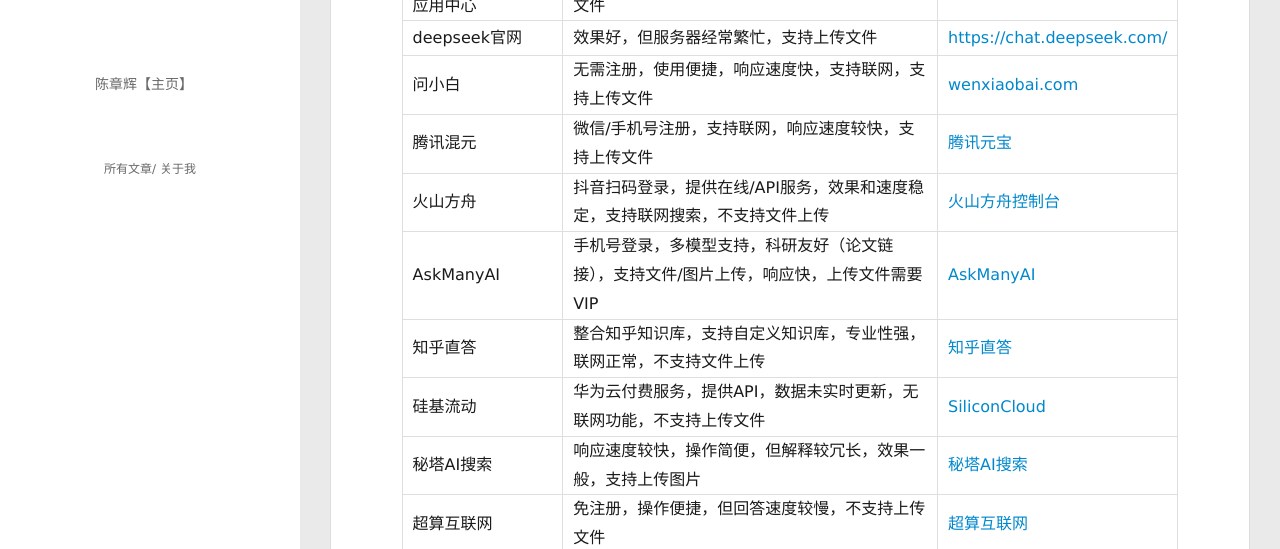
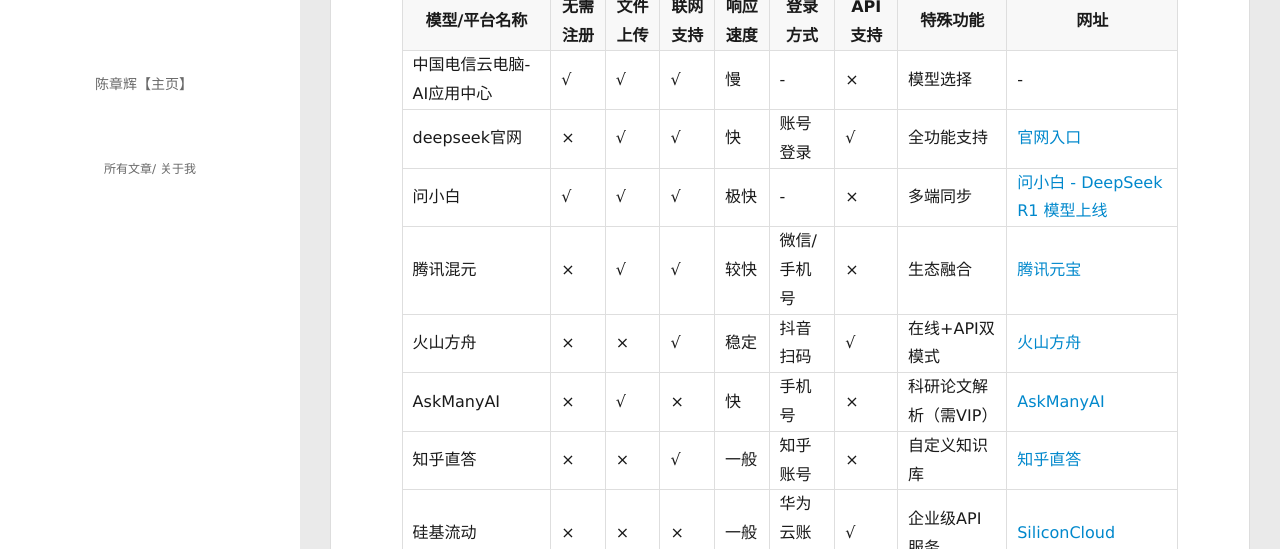
Before and after one commit to chen5016/chen5016.github.io, a plain HTML site: page 2025/02/19/各大平台满血deepseek/index.html in a window 1280 px wide. Shown: the part 251-800 px from the top of the page. Drawn offline with nearby package versions, Linux system fonts and the light colour scheme; some packages are replaced by stand-ins of ours; a script that the page names is missing.

Commit message:
Site updated: 2025-02-20 12:31:11

```diff
--- a/2025/02/19/各大平台满血deepseek/index.html
+++ b/2025/02/19/各大平台满血deepseek/index.html
@@ -16,7 +16,7 @@
 <meta property="og:description" content="满血（671B）DeepSeek-R1大模型在各大生态平台的深度适配">
 <meta property="og:locale">
 <meta property="article:published_time" content="2025-02-19T15:43:14.000Z">
-<meta property="article:modified_time" content="2025-02-20T00:35:46.896Z">
+<meta property="article:modified_time" content="2025-02-20T04:30:12.000Z">
 <meta property="article:author" content="chen zhanghui">
 <meta property="article:tag" content="deepseek">
 <meta name="twitter:card" content="summary">
@@ -150,68 +150,140 @@
         <p>满血（671B）DeepSeek-R1大模型在各大生态平台的深度适配</p>
 <span id="more"></span>
 
-<table>
+<h1 id="各大平台满血DeepSeek适配对比表"><a href="#各大平台满血DeepSeek适配对比表" class="headerlink" title="各大平台满血DeepSeek适配对比表"></a>各大平台满血DeepSeek适配对比表</h1><table>
 <thead>
 <tr>
 <th>模型&#x2F;平台名称</th>
-<th>特点</th>
+<th>无需注册</th>
+<th>文件上传</th>
+<th>联网支持</th>
+<th>响应速度</th>
+<th>登录方式</th>
+<th>API支持</th>
+<th>特殊功能</th>
 <th>网址</th>
 </tr>
 </thead>
 <tbody><tr>
 <td>中国电信云电脑-AI应用中心</td>
-<td>无需注册，生成效果尚可但速度较慢，不支持上传文件</td>
+<td>√</td>
+<td>√</td>
+<td>√</td>
+<td>慢</td>
+<td>-</td>
+<td>×</td>
+<td>模型选择</td>
 <td>-</td>
 </tr>
 <tr>
 <td>deepseek官网</td>
-<td>效果好，但服务器经常繁忙，支持上传文件</td>
-<td><a target="_blank" rel="noopener" href="https://chat.deepseek.com/">https://chat.deepseek.com/</a></td>
+<td>×</td>
+<td>√</td>
+<td>√</td>
+<td>快</td>
+<td>账号登录</td>
+<td>√</td>
+<td>全功能支持</td>
+<td><a target="_blank" rel="noopener" href="https://chat.deepseek.com/">官网入口</a></td>
 </tr>
 <tr>
 <td>问小白</td>
-<td>无需注册，使用便捷，响应速度快，支持联网，支持上传文件</td>
-<td><a target="_blank" rel="noopener" href="https://www.wenxiaobai.com/">wenxiaobai.com</a></td>
+<td>√</td>
+<td>√</td>
+<td>√</td>
+<td>极快</td>
+<td>-</td>
+<td>×</td>
+<td>多端同步</td>
+<td><a target="_blank" rel="noopener" href="https://www.wenxiaobai.com/chat/200006">问小白 - DeepSeek R1 模型上线</a></td>
 </tr>
 <tr>
 <td>腾讯混元</td>
-<td>微信&#x2F;手机号注册，支持联网，响应速度较快，支持上传文件</td>
+<td>×</td>
+<td>√</td>
+<td>√</td>
+<td>较快</td>
+<td>微信&#x2F;手机号</td>
+<td>×</td>
+<td>生态融合</td>
 <td><a target="_blank" rel="noopener" href="https://yuanbao.tencent.com/chat/naQivTmsDa/5227934d-b6d5-4498-bfb5-616ee9ba520a">腾讯元宝</a></td>
 </tr>
 <tr>
 <td>火山方舟</td>
-<td>抖音扫码登录，提供在线&#x2F;API服务，效果和速度稳定，支持联网搜索，不支持文件上传</td>
-<td><a target="_blank" rel="noopener" href="https://console.volcengine.com/ark/region:ark+cn-beijing/experience/chat">火山方舟控制台</a></td>
+<td>×</td>
+<td>×</td>
+<td>√</td>
+<td>稳定</td>
+<td>抖音扫码</td>
+<td>√</td>
+<td>在线+API双模式</td>
+<td><a target="_blank" rel="noopener" href="https://console.volcengine.com/ark/region:ark+cn-beijing/experience/chat">火山方舟</a></td>
 </tr>
 <tr>
 <td>AskManyAI</td>
-<td>手机号登录，多模型支持，科研友好（论文链接），支持文件&#x2F;图片上传，响应快，上传文件需要VIP</td>
+<td>×</td>
+<td>√</td>
+<td>×</td>
+<td>快</td>
+<td>手机号</td>
+<td>×</td>
+<td>科研论文解析（需VIP）</td>
 <td><a target="_blank" rel="noopener" href="https://www.askmanyai.cn/index">AskManyAI</a></td>
 </tr>
 <tr>
 <td>知乎直答</td>
-<td>整合知乎知识库，支持自定义知识库，专业性强，联网正常，不支持文件上传</td>
+<td>×</td>
+<td>×</td>
+<td>√</td>
+<td>一般</td>
+<td>知乎账号</td>
+<td>×</td>
+<td>自定义知识库</td>
 <td><a target="_blank" rel="noopener" href="https://zhida.zhihu.com/">知乎直答</a></td>
 </tr>
 <tr>
 <td>硅基流动</td>
-<td>华为云付费服务，提供API，数据未实时更新，无联网功能，不支持上传文件</td>
+<td>×</td>
+<td>×</td>
+<td>×</td>
+<td>一般</td>
+<td>华为云账号</td>
+<td>√</td>
+<td>企业级API服务</td>
 <td><a target="_blank" rel="noopener" href="https://cloud.siliconflow.cn/models">SiliconCloud</a></td>
 </tr>
 <tr>
 <td>秘塔AI搜索</td>
-<td>响应速度较快，操作简便，但解释较冗长，效果一般，支持上传图片</td>
-<td><a target="_blank" rel="noopener" href="https://metaso.cn/">秘塔AI搜索</a></td>
+<td>×</td>
+<td>√</td>
+<td>×</td>
+<td>较快</td>
+<td>-</td>
+<td>×</td>
+<td>图片解析</td>
+<td><a target="_blank" rel="noopener" href="https://metaso.cn/">秘塔AI</a></td>
 </tr>
 <tr>
 <td>超算互联网</td>
-<td>免注册，操作便捷，但回答速度较慢，不支持上传文件</td>
-<td><a target="_blank" rel="noopener" href="https://www.scnet.cn/ui/mall/">超算互联网</a></td>
+<td>√</td>
+<td>×</td>
+<td>×</td>
+<td>慢</td>
+<td>-</td>
+<td>×</td>
+<td>免注册</td>
+<td><a target="_blank" rel="noopener" href="https://www.scnet.cn/ui/mall/">超算中心</a></td>
 </tr>
 <tr>
 <td>阿里百炼</td>
-<td>支付宝&#x2F;淘宝登录，响应速度ok，无联网功能，界面模型太多，不支持上传文件</td>
-<td><a target="_blank" rel="noopener" href="https://bailian.console.aliyun.com/#/efm/model_experience_center/text">阿里云百炼</a></td>
+<td>×</td>
+<td>×</td>
+<td>×</td>
+<td>一般</td>
+<td>支付宝&#x2F;淘宝</td>
+<td>×</td>
+<td>多模型切换</td>
+<td><a target="_blank" rel="noopener" href="https://bailian.console.aliyun.com/#/efm/model_experience_center/text">阿里百炼</a></td>
 </tr>
 </tbody></table>
 
```
Also changed, not shown: search.xml (+91 -19 lines), 各大平台满血deepseek.html (added).
